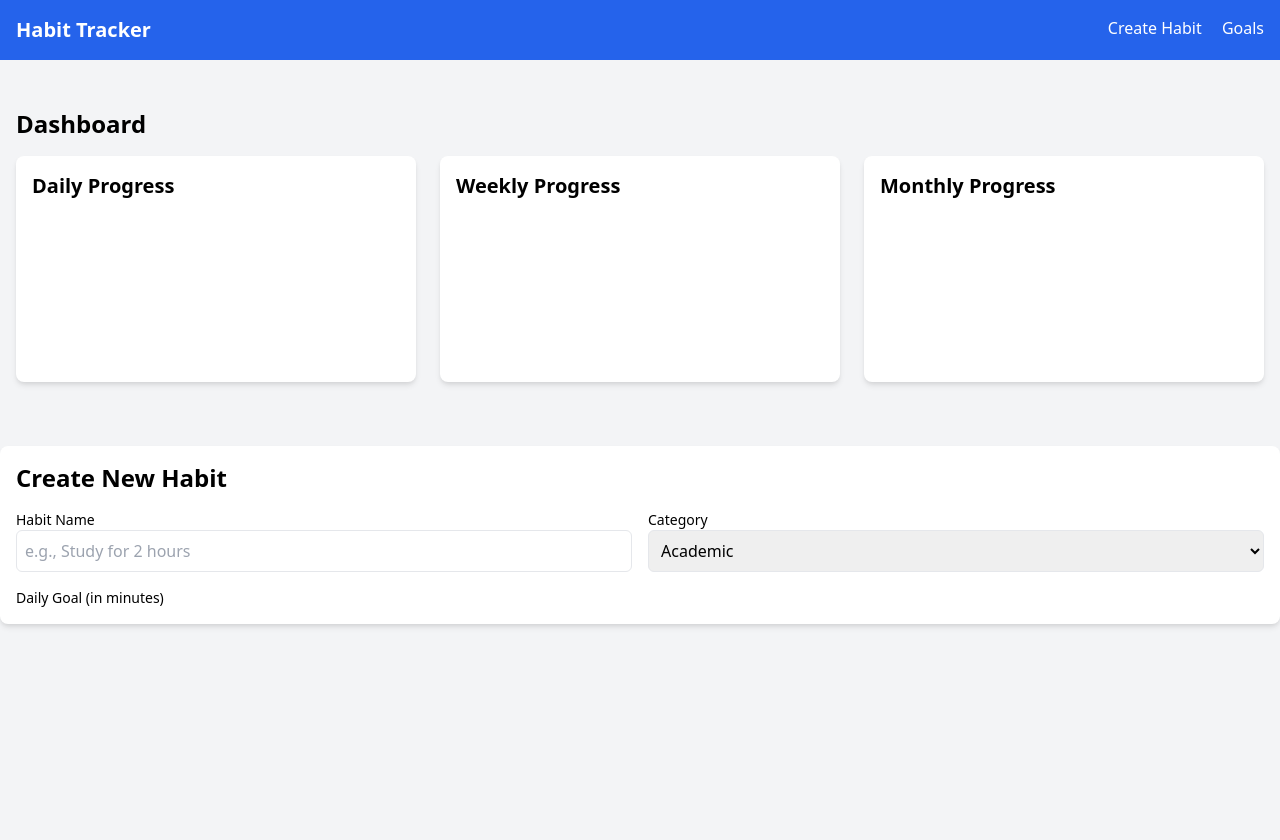
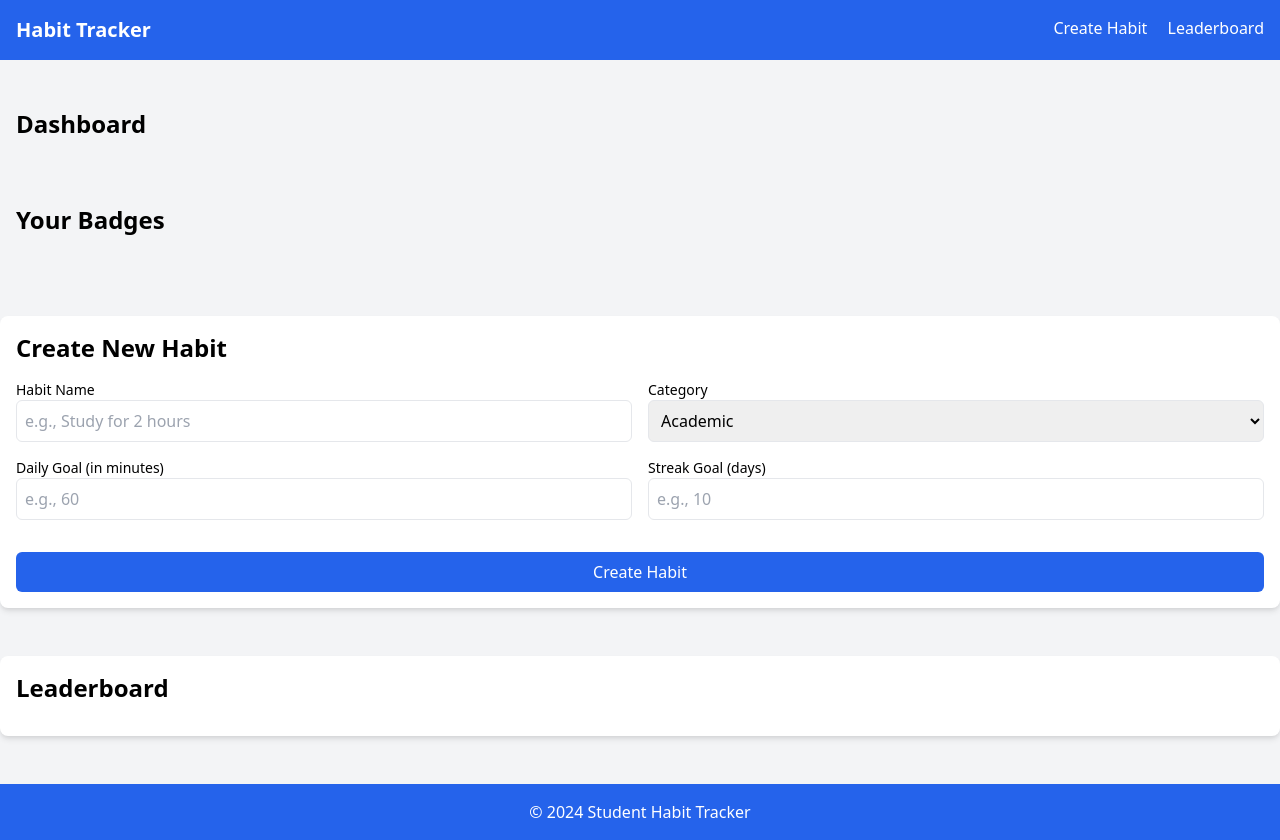
Before and after one commit to XPFlames/Habitual, a plain HTML site: page Index.HTML in a window 1280 px wide. Before the commit the page ends 800 px from the top, so only its background shows below. Drawn offline with nearby package versions, Linux system fonts and the light colour scheme.

Commit message:
Update Index.HTML

```diff
--- a/Index.HTML
+++ b/Index.HTML
@@ -13,7 +13,7 @@
       <h1 class="text-xl font-bold">Habit Tracker</h1>
       <div>
         <a href="#create-habit" class="mr-4">Create Habit</a>
-        <a href="#goals">Goals</a>
+        <a href="#leaderboard">Leaderboard</a>
       </div>
     </div>
   </nav>
@@ -21,18 +21,15 @@
   <!-- Dashboard -->
   <section class="container mx-auto mt-8 p-4">
     <h2 class="text-2xl font-bold mb-4">Dashboard</h2>
-    <div class="grid grid-cols-1 md:grid-cols-3 gap-6">
-      <div class="bg-white p-4 shadow-md rounded-lg">
-        <h3 class="text-xl font-bold">Daily Progress</h3>
-        <canvas id="dailyChart" class="mt-4"></canvas>
-      </div>
-      <div class="bg-white p-4 shadow-md rounded-lg">
-        <h3 class="text-xl font-bold">Weekly Progress</h3>
-        <canvas id="weeklyChart" class="mt-4"></canvas>
-      </div>
-      <div class="bg-white p-4 shadow-md rounded-lg">
-        <h3 class="text-xl font-bold">Monthly Progress</h3>
-        <canvas id="monthlyChart" class="mt-4"></canvas>
+    <div id="habit-list" class="grid grid-cols-1 md:grid-cols-3 gap-6">
+      <!-- Habits will be dynamically added here -->
+    </div>
+
+    <!-- Badges Section -->
+    <div class="mt-12">
+      <h2 class="text-2xl font-bold mb-4">Your Badges</h2>
+      <div id="badge-section" class="grid grid-cols-2 md:grid-cols-4 gap-4">
+        <!-- Badges will be dynamically added here -->
       </div>
     </div>
   </section>
@@ -56,4 +53,32 @@
       </div>
       <div>
         <label for="habit-goal" class="block text-sm font-medium">Daily Goal (in minutes)</label>
-        <input type="number" id="habit-goal" class="w-full
+        <input type="number" id="habit-goal" class="w-full p-2 border rounded-md" placeholder="e.g., 60">
+      </div>
+      <div>
+        <label for="habit-streak-goal" class="block text-sm font-medium">Streak Goal (days)</label>
+        <input type="number" id="habit-streak-goal" class="w-full p-2 border rounded-md" placeholder="e.g., 10">
+      </div>
+      <div class="col-span-2">
+        <button type="submit" class="w-full bg-blue-600 text-white p-2 rounded-md mt-4">Create Habit</button>
+      </div>
+    </form>
+  </section>
+
+  <!-- Leaderboard -->
+  <section id="leaderboard" class="container mx-auto mt-12 p-4 bg-white shadow-md rounded-lg">
+    <h2 class="text-2xl font-bold mb-4">Leaderboard</h2>
+    <ul id="leaderboard-list" class="list-disc ml-6">
+      <!-- Leaderboard items will be dynamically added here -->
+    </ul>
+  </section>
+
+  <!-- Footer -->
+  <footer class="bg-blue-600 text-white p-4 mt-12 text-center">
+    <p>© 2024 Student Habit Tracker</p>
+  </footer>
+
+  <script src="https://cdn.jsdelivr.net/npm/chart.js"></script>
+  <script src="app.js"></script>
+</body>
+</html>
```
